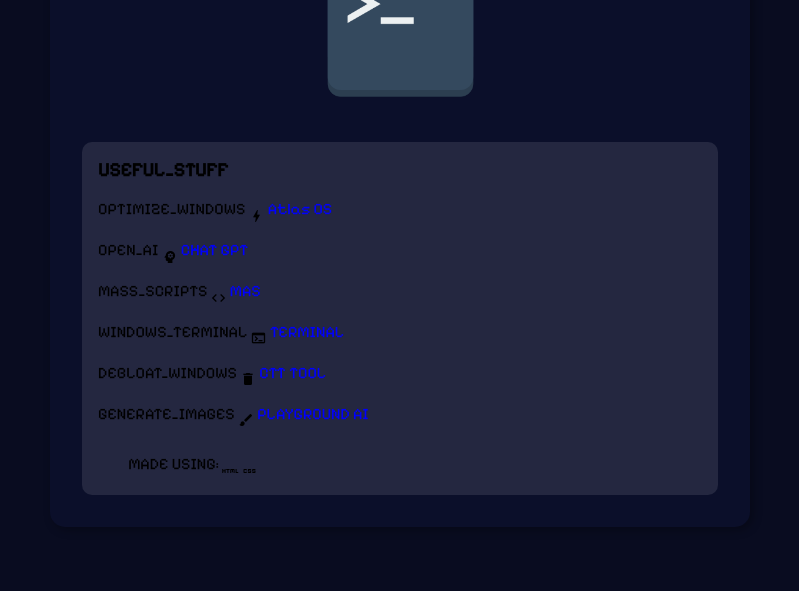
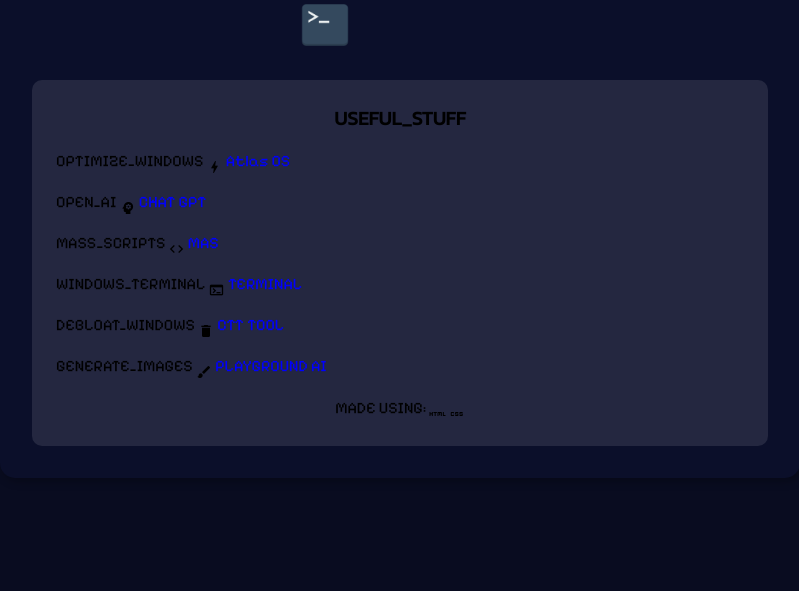
Before and after one commit to rgd-xyz/repo, a plain HTML site: page index.html in a window 1280 px wide. Shown: the part 209-800 px from the top of the page, without its empty margins (240-1039 px from the left). Drawn offline with Linux system fonts and the light colour scheme.

Commit message:
Update style.css

```diff
--- a/style.css
+++ b/style.css
@@ -1,4 +1,3 @@
-/* Reset */
 * {
     box-sizing: border-box;
     margin: 0;
@@ -11,27 +10,26 @@ html, body {
     background-color: rgb(9, 12, 32);
 }
 
-/* Center main box */
+/* Center the main box */
 main {
     display: flex;
     justify-content: center;
     align-items: center;
     min-height: 100vh;
-    flex-direction: column;
+    padding: 1rem;
 }
 
 /* Outer container */
 #box1 {
     width: 90%;
-    max-width: 700px;
-    min-width: 300px;
+    max-width: 800px;
     padding: 2rem;
     background-color: rgb(11, 15, 42);
+    border-radius: 15px;
     box-shadow: 3px 3px 10px rgba(0,0,0,0.3);
-    margin: 5% auto;
-    border-radius: 15px;
-    text-align: left;
-    position: relative;
+    display: flex;
+    flex-direction: column;
+    align-items: center;
 }
 
 /* Heading */
@@ -41,16 +39,31 @@ h1 {
     margin-bottom: 1rem;
 }
 
+/* Profile image */
+#box3 img {
+    width: 25%;
+    max-width: 200px;
+    height: auto;
+    border-radius: 10%;
+    margin-bottom: 1.5rem;
+}
+
 /* Inner container */
 #box2 {
     width: 100%;
-    padding: 1rem;
-    margin-top: 2rem;
-    background-color: rgba(255, 255, 255, 0.1);
+    padding: 1.5rem;
+    background-color: rgba(255,255,255,0.1);
     border-radius: 10px;
 }
 
-/* List styling */
+/* Subheading */
+h2 {
+    font-size: 1.2rem;
+    margin-bottom: 1rem;
+    text-align: center;
+}
+
+/* List */
 ul.myul {
     list-style: none;
     font-family: 'Pixelify Sans', sans-serif;
@@ -67,37 +80,15 @@ ul.myul a {
     text-decoration: none;
 }
 
-/* Subheading */
-h2 {
+/* Footer / made using */
+dl.mydl {
     font-family: 'Pixelify Sans', sans-serif;
-    font-size: 1.2rem;
-    margin-bottom: 1rem;
+    font-size: 1rem;
+    margin-top: 1rem;
+    text-align: center;
 }
 
-/* Image box */
-#box3 {
-    text-align: center;
-    margin-top: 1rem;
-}
-
-#box3 img {
-    width: 25%;
-    max-width: 200px;
-    height: auto;
-    border-radius: 10%;
-    display: block;
-    margin: 0 auto;
-}
-
-/* Footer / made using */
-dl.mydl {
-    margin-top: 1.5rem;
-    margin-left: 5%;
-    font-family: 'Pixelify Sans', sans-serif;
-    font-size: 1rem;
-}
-
-/* Material icons sizing */
+/* Material icons */
 .material-icons {
     font-size: 1rem;
     vertical-align: middle;
```
